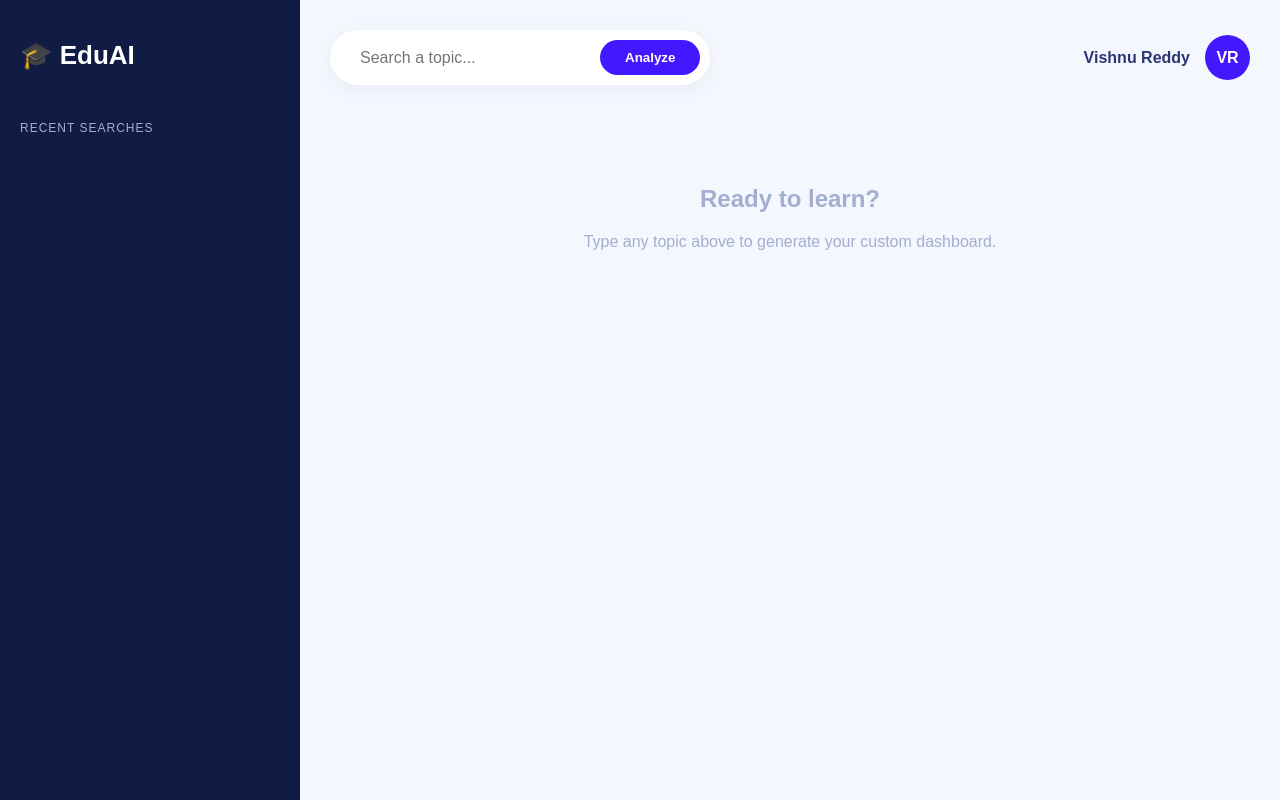
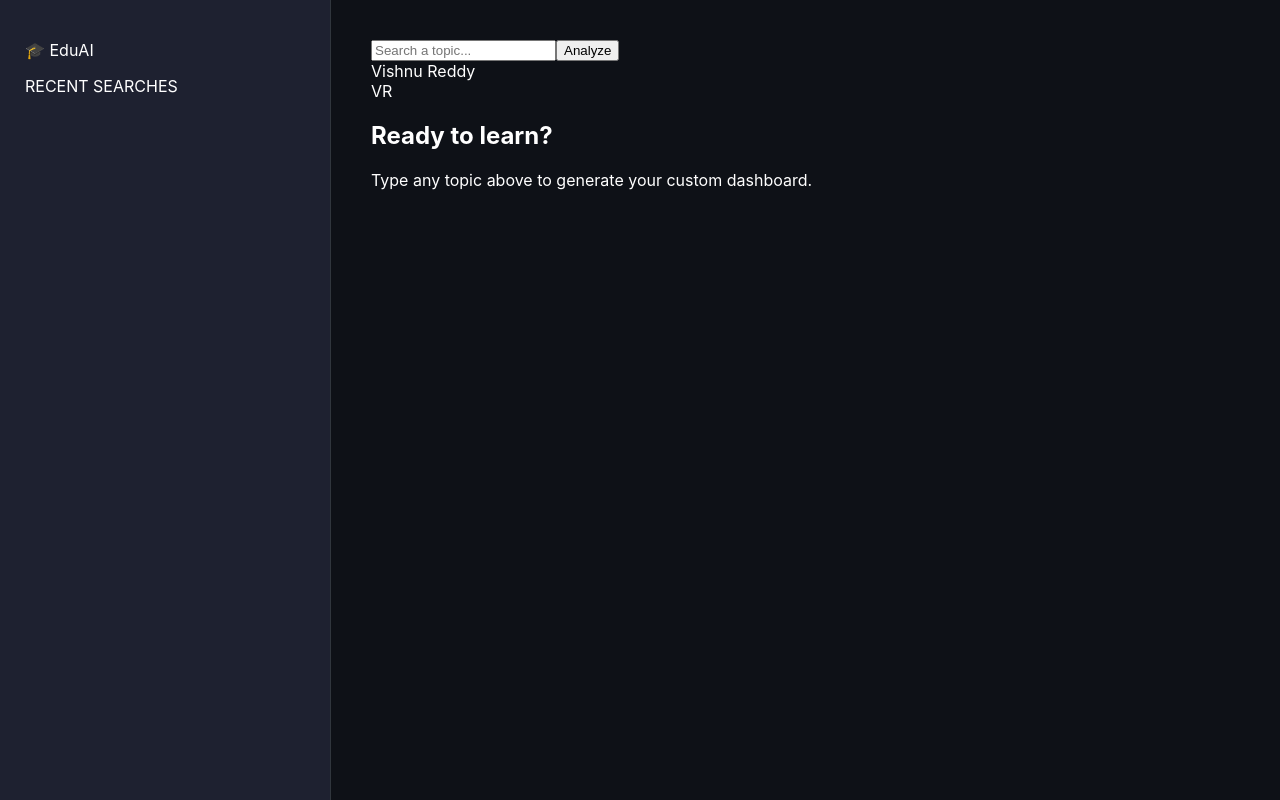
Before and after one commit to VishnuReddy1705/Educational_Content-Assistant, a React (Create React App) app in the folder client/: page / in a window 1280 px wide. Built offline with nearby package versions, Linux system fonts and the light colour scheme.

Commit message:
Update App.css

```diff
--- a/client/src/App.css
+++ b/client/src/App.css
@@ -1,47 +1,36 @@
 :root {
-  --primary: #4318ff;
-  --bg: #f4f7fe;
-  --sidebar: #111c44;
-  --text-main: #2b3674;
-  --text-sub: #a3aed0;
+  --sidebar-bg: #1e2130;
+  --main-bg: #0e1117;
+  --text-white: #ffffff;
+  --accent-green: #2ecc71;
+  --card-bg: #161b22;
 }
 
-body { margin: 0; font-family: 'DM Sans', sans-serif; background: var(--bg); }
+body { margin: 0; background: var(--main-bg); color: var(--text-white); font-family: 'Inter', sans-serif; }
 
 .dashboard-app { display: flex; height: 100vh; }
 
-/* Sidebar */
-.sidebar { width: 260px; background: var(--sidebar); color: white; padding: 40px 20px; }
-.logo { font-size: 26px; font-weight: 800; margin-bottom: 50px; color: #fff; }
-.label { font-size: 12px; color: var(--text-sub); letter-spacing: 1px; margin-bottom: 15px; }
-.history-list { list-style: none; padding: 0; }
-.history-list li {
-  padding: 12px; border-radius: 10px; cursor: pointer; color: var(--text-sub); transition: 0.2s;
+/* Sidebar Navigation */
+.sidebar { width: 280px; background: var(--sidebar-bg); padding: 40px 25px; border-right: 1px solid #30363d; }
+.bot-logo { width: 80px; margin-bottom: 20px; }
+.sidebar h2 { font-size: 22px; margin-bottom: 30px; }
+.nav-menu { list-style: none; padding: 0; }
+.nav-menu li {
+  padding: 12px 15px; border-radius: 8px; cursor: pointer; color: #8b949e;
+  display: flex; align-items: center; gap: 10px; margin-bottom: 5px;
 }
-.history-list li:hover { background: rgba(255,255,255,0.1); color: white; }
+.nav-menu li.active { background: #30363d; color: white; border-left: 4px solid #ff4b4b; }
+.nav-menu li:hover { background: #21262d; }
 
 /* Main Content */
-.main-content { flex: 1; padding: 30px; overflow-y: auto; }
-.header { display: flex; justify-content: space-between; align-items: center; margin-bottom: 40px; }
+.main-content { flex: 1; padding: 40px; overflow-y: auto; }
+.top-stats { display: flex; gap: 40px; margin-bottom: 50px; }
+.stat-box h4 { color: #8b949e; margin: 0 0 10px 0; font-size: 14px; }
+.stat-box h1 { margin: 0; font-size: 32px; }
+.badge { font-size: 12px; color: var(--accent-green); background: rgba(46, 204, 113, 0.1); padding: 4px 8px; border-radius: 5px; }
 
-.search-box { display: flex; gap: 10px; background: white; padding: 10px; border-radius: 30px; box-shadow: 0 4px 20px rgba(0,0,0,0.05); }
-.search-box input { border: none; outline: none; padding: 5px 20px; width: 250px; font-size: 16px; }
-.search-box button { background: var(--primary); color: white; border: none; padding: 10px 25px; border-radius: 20px; cursor: pointer; font-weight: bold; }
-
-.profile { display: flex; align-items: center; gap: 15px; color: var(--text-main); font-weight: 700; }
-.avatar { width: 45px; height: 45px; background: var(--primary); color: white; border-radius: 50%; display: flex; align-items: center; justify-content: center; }
-
-/* Dashboard Cards */
-.stats-grid { display: grid; grid-template-columns: repeat(3, 1fr); gap: 20px; margin-top: 20px; }
-.card { background: white; padding: 30px; border-radius: 20px; box-shadow: 0 10px 30px rgba(0,0,0,0.03); border-bottom: 5px solid transparent; }
-.card.blue { border-color: #4318ff; }
-.card.orange { border-color: #ffb547; }
-.card.green { border-color: #05cd99; }
-.card h4 { margin: 0; font-size: 12px; color: var(--text-sub); }
-.card p { margin: 10px 0 0; font-size: 24px; font-weight: 800; color: var(--text-main); }
-
-.content-card { background: white; margin-top: 25px; padding: 30px; border-radius: 20px; box-shadow: 0 10px 30px rgba(0,0,0,0.03); }
-.tag { background: #f4f7fe; color: var(--primary); padding: 8px 15px; border-radius: 10px; margin-right: 10px; font-weight: bold; }
-
-.download-btn { background: #05cd99; color: white; border: none; padding: 12px 25px; border-radius: 12px; cursor: pointer; font-weight: bold; margin-bottom: 20px; }
-.welcome-screen { text-align: center; margin-top: 100px; color: var(--text-sub); }
+/* Weekly Activity Chart (CSS Version) */
+.chart-container { background: var(--card-bg); padding: 30px; border-radius: 15px; margin-top: 30px; }
+.bar-chart { display: flex; align-items: flex-end; gap: 20px; height: 200px; padding-top: 20px; border-bottom: 1px solid #30363d; }
+.bar { flex: 1; background: linear-gradient(to top, #1f6feb, #58a6ff); border-radius: 4px 4px 0 0; position: relative; min-width: 40px;}
+.bar::after { content: attr(data-label); position: absolute; bottom: -25px; left: 50%; transform: translateX(-50%); font-size: 12px; color: #8b949e; }
```
